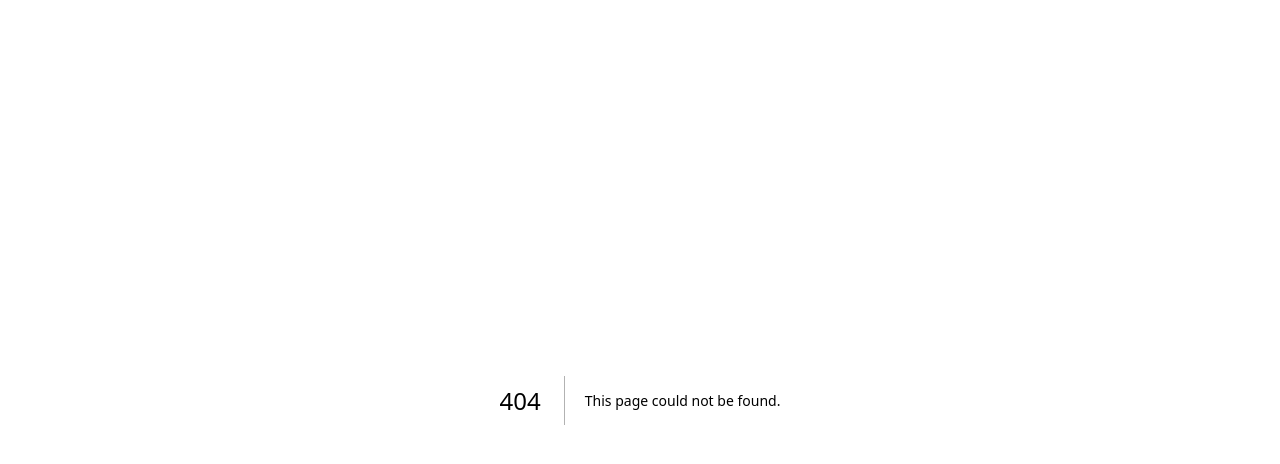
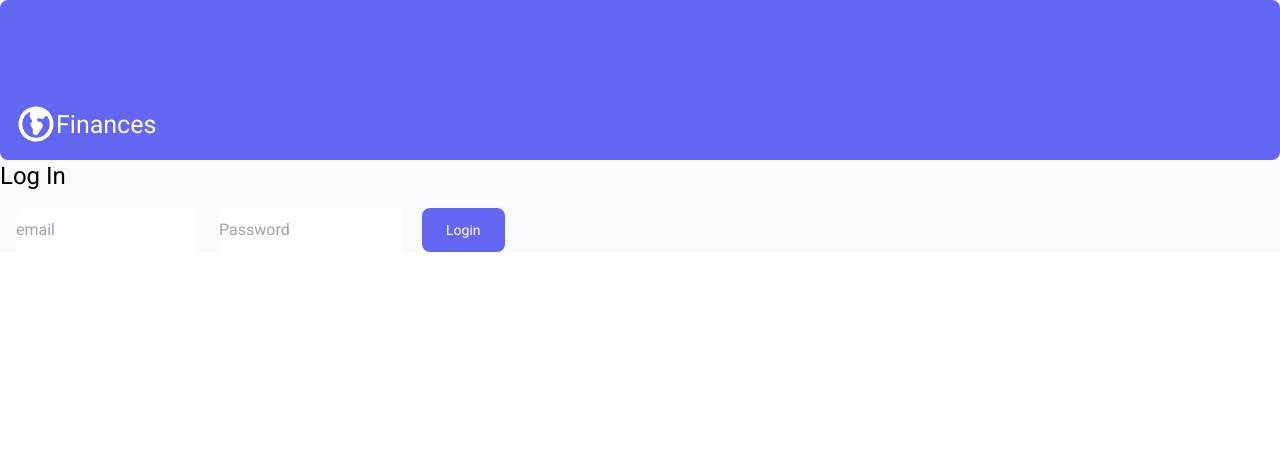
Before and after one commit to ejosborn/nextjsdashboard, a Next.js app: page /login in a window 1280 px wide. Before the commit this address had no page. Shown: the top 464 px of the page. Built offline with nearby package versions, Linux system fonts and the light colour scheme.

Commit message:
created simple login page with styling

```diff
--- /dev/null
+++ b/app/login/layout.tsx
@@ -0,0 +1,17 @@
+import { roboto } from '../ui/fonts';
+
+export default function RootLayout({
+	children
+}: Readonly<{
+	children: React.ReactNode;
+}>) {
+	return (
+		<html lang='en'>
+			<body className={`${roboto.className}`}>
+				{children}
+				{/* TODO: ADD FOOTER */}
+				{/* <footer>Footer Area</footer> */}
+			</body>
+		</html>
+	);
+}
--- /dev/null
+++ b/app/login/page.tsx
@@ -0,0 +1,24 @@
+import Link from 'next/link';
+import { roboto } from '../ui/fonts';
+import Logo from '../ui/logo';
+import { UserPlusIcon } from '@heroicons/react/16/solid';
+import LoginForm from '../ui/login/loginForm';
+
+export default function LogIn() {
+	return (
+		<main>
+			{/* logo */}
+			<div className='h-20 flex shrink-0 items-end rounded-lg bg-indigo-500 p-4 md:h-40'>
+				<Logo />
+			</div>
+			<div className='bg-gray-50'>
+				<h1
+					className={`${roboto.className} mb-4 text-xl md:text-2xl`}
+				>
+					Log In
+				</h1>
+				<LoginForm />
+			</div>
+		</main>
+	);
+}
--- a/app/page.tsx
+++ b/app/page.tsx
@@ -1,4 +1,7 @@
-import { ArrowRightCircleIcon } from '@heroicons/react/16/solid';
+import {
+	ArrowRightCircleIcon,
+	UserPlusIcon
+} from '@heroicons/react/16/solid';
 import Image from 'next/image';
 import Link from 'next/link';
 import Logo from './ui/logo';
@@ -20,11 +23,13 @@ export default function Home() {
 					<p className='text-xl text-gray-800 md:text-3xl md:leading-normal'>
 						<strong>Welcome to The Project</strong> This is
 						a financial dashboard project using Next.js
-						tailwindcss and postgreSQL. I'm currently
-						working on a Sign-in/Sign-up page so please add
+						Tailwindcss and PostgreSQL and TypeScript for
+						the tech stack. I'm currently working on a
+						Sign-in/Sign-up page so please add
 						<strong> '/dashboard' </strong>to the URL to get
 						to the dashboard/landing page.
 					</p>
+					<div className='flex flex-row gap-4'>
 						<Link
 							href='/login'
 							className='flex items-center gap-5 self-start rounded-lg
@@ -34,6 +39,7 @@ export default function Home() {
 							<span>Login</span>
 							<ArrowRightCircleIcon className='w-5 md:w-6' />
 						</Link>
+					</div>
 				</div>
 
 				<div
--- /dev/null
+++ b/app/ui/login/loginForm.tsx
@@ -0,0 +1,26 @@
+export default function LoginForm() {
+	return (
+		<form className='flex flex-row gap-5 mb-4 ml-4'>
+			<input
+				className='rounded-md'
+				type='email'
+				name='email'
+				placeholder='email'
+				required
+			></input>
+			<input
+				type='password'
+				name='password'
+				placeholder='Password'
+				required
+			></input>
+			<button
+				className='flex items-center gap-5 self-start rounded-lg
+            					bg-indigo-500 px-6 py-3 text-sm text-white font-medium
+            					transition-colors hover:bg-indigo-400'
+			>
+				Login
+			</button>
+		</form>
+	);
+}
```
Lines whose indentation alone changed are shown as unchanged.
